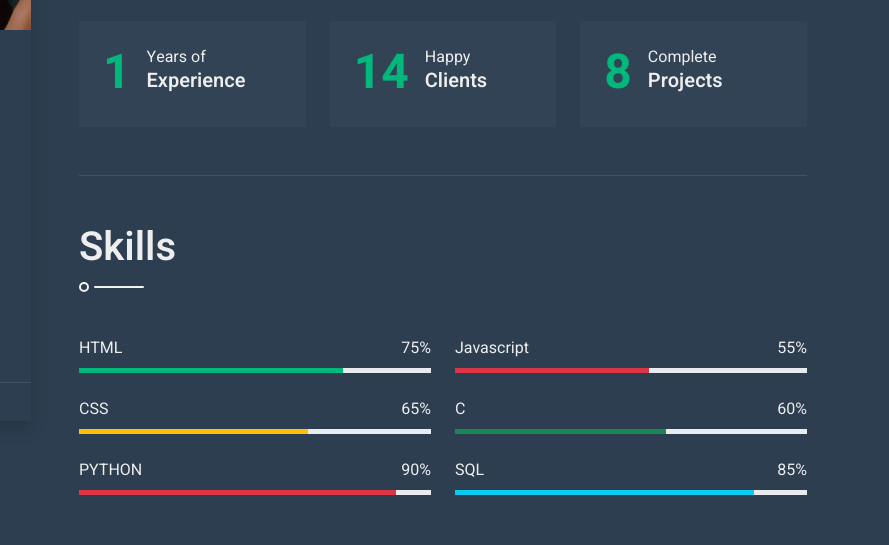
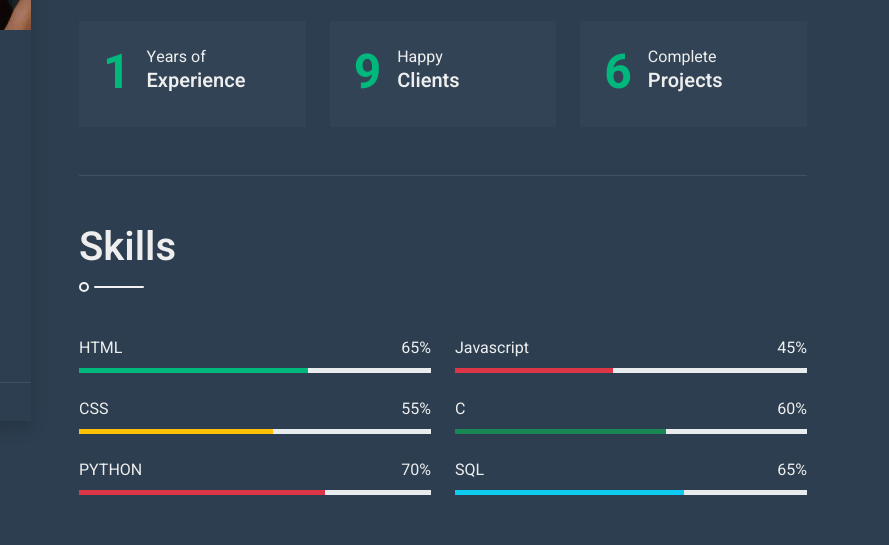
Before and after one commit to juliocesardsl/portfolio, a plain HTML site: page index.html in a window 1280 px wide. Shown: the part 379-924 px from the top of the page, 391-1280 px from the left. Drawn offline with nearby package versions, Linux system fonts and the light colour scheme.

Commit message:
Primeiro commit do portfólio

```diff
--- a/index.html
+++ b/index.html
@@ -4,8 +4,8 @@
         <met#aeb3b8et="utf-8">
         <title>Portfolio - julio.slima </title>
         <meta content="width=device-width, initial-scale=1.0" name="viewport">
-        <meta content="Free Website Template" name="keywords">
-        <meta content="Free Website Template" name="description">
+        <meta content="made by julio.slima" name="keywords">
+        <meta content="made by julio.slima" name="description">
 
         <!-- Favicon -->
         <link href="img/favicon.ico" rel="icon">
@@ -124,7 +124,7 @@
                             </div>
                             <div class="col-md-4 col-lg-6 col-xl-4">
                                 <div class="d-flex bg-secondary p-4">
-                                    <h1 class="flex-shrink-0 display-5 text-primary mb-0" data-toggle="counter-up">14</h1>
+                                    <h1 class="flex-shrink-0 display-5 text-primary mb-0" data-toggle="counter-up">9</h1>
                                     <div class="ps-3">
                                         <p class="mb-0">Happy</p>
                                         <h5 class="mb-0">Clients</h5>
@@ -133,7 +133,7 @@
                             </div>
                             <div class="col-md-4 col-lg-6 col-xl-4">
                                 <div class="d-flex bg-secondary p-4">
-                                    <h1 class="flex-shrink-0 display-5 text-primary mb-0" data-toggle="counter-up">8</h1>
+                                    <h1 class="flex-shrink-0 display-5 text-primary mb-0" data-toggle="counter-up">6</h1>
                                     <div class="ps-3">
                                         <p class="mb-0">Complete</p>
                                         <h5 class="mb-0">Projects</h5>
@@ -152,28 +152,28 @@
                                 <div class="skill mb-4">
                                     <div class="d-flex justify-content-between">
                                         <p class="mb-2">HTML</p>
-                                        <p class="mb-2">75%</p>
+                                        <p class="mb-2">65%</p>
                                     </div>
                                     <div class="progress">
-                                        <div class="progress-bar bg-primary" role="progressbar" aria-valuenow="75" aria-valuemin="0" aria-valuemax="100"></div>
+                                        <div class="progress-bar bg-primary" role="progressbar" aria-valuenow="65" aria-valuemin="0" aria-valuemax="100"></div>
                                     </div>
                                 </div>
                                 <div class="skill mb-4">
                                     <div class="d-flex justify-content-between">
                                         <p class="mb-2">CSS</p>
-                                        <p class="mb-2">65%</p>
+                                        <p class="mb-2">55%</p>
                                     </div>
                                     <div class="progress">
-                                        <div class="progress-bar bg-warning" role="progressbar" aria-valuenow="65" aria-valuemin="0" aria-valuemax="100"></div>
+                                        <div class="progress-bar bg-warning" role="progressbar" aria-valuenow="55" aria-valuemin="0" aria-valuemax="100"></div>
                                     </div>
                                 </div>
                                 <div class="skill mb-4">
                                     <div class="d-flex justify-content-between">
                                         <p class="mb-2">PYTHON</p>
-                                        <p class="mb-2">90%</p>
+                                        <p class="mb-2">70%</p>
                                     </div>
                                     <div class="progress">
-                                        <div class="progress-bar bg-danger" role="progressbar" aria-valuenow="90" aria-valuemin="0" aria-valuemax="100"></div>
+                                        <div class="progress-bar bg-danger" role="progressbar" aria-valuenow="70" aria-valuemin="0" aria-valuemax="100"></div>
                                     </div>
                                 </div>
                             </div>
@@ -181,10 +181,10 @@
                                 <div class="skill mb-4">
                                     <div class="d-flex justify-content-between">
                                         <p class="mb-2">Javascript</p>
-                                        <p class="mb-2">55%</p>
+                                        <p class="mb-2">45%</p>
                                     </div>
                                     <div class="progress">
-                                        <div class="progress-bar bg-danger" role="progressbar" aria-valuenow="55" aria-valuemin="0" aria-valuemax="100"></div>
+                                        <div class="progress-bar bg-danger" role="progressbar" aria-valuenow="45" aria-valuemin="0" aria-valuemax="100"></div>
                                     </div>
                                 </div>
                                 <div class="skill mb-4">
@@ -199,10 +199,10 @@
                                 <div class="skill mb-4">
                                     <div class="d-flex justify-content-between">
                                         <p class="mb-2">SQL</p>
-                                        <p class="mb-2">85%</p>
+                                        <p class="mb-2">65%</p>
                                     </div>
                                     <div class="progress">
-                                        <div class="progress-bar bg-info" role="progressbar" aria-valuenow="85" aria-valuemin="0" aria-valuemax="100"></div>
+                                        <div class="progress-bar bg-info" role="progressbar" aria-valuenow="65" aria-valuemin="0" aria-valuemax="100"></div>
                                     </div>
                                 </div>
                             </div>
@@ -297,7 +297,7 @@
                                             </div>
                                         </div>
                                     </div>
-                                    <div class="col-md-6 mb-4 portfolio-item second">
+                                    <div class="col-md-6 mb-4 portfolio-item first">
                                         <div class="position-relative overflow-hidden mb-2">
                                             <img class="img-fluid w-100" src="img/imagem2.jpg" alt="">
                                             <div class="portfolio-btn d-flex align-items-center justify-content-center">
@@ -307,7 +307,7 @@
                                             </div>
                                         </div>
                                     </div>
-                                    <div class="col-md-6 mb-4 portfolio-item first">
+                                    <div class="col-md-6 mb-4 portfolio-item second">
                                         <div class="position-relative overflow-hidden mb-2">
                                             <img class="img-fluid w-100" src="img/imagem3.jpg" alt="">
                                             <div class="portfolio-btn d-flex align-items-center justify-content-center">
@@ -322,6 +322,16 @@
                                             <img class="img-fluid w-100" src="img/imagem4.jpg" alt="">
                                             <div class="portfolio-btn d-flex align-items-center justify-content-center">
                                                 <a href="img/imagem4.jpg" data-lightbox="portfolio">
+                                                    <i class="bi bi-plus text-light"></i>
+                                                </a>
+                                            </div>
+                                        </div>
+                                    </div>
+                                    <div class="col-md-6 mb-4 portfolio-item first">
+                                        <div class="position-relative overflow-hidden mb-2">
+                                            <img class="img-fluid w-100" src="img/imagem5.jpg" alt="">
+                                            <div class="portfolio-btn d-flex align-items-center justify-content-center">
+                                                <a href="img/imagem5.jpg" data-lightbox="portfolio">
                                                     <i class="bi bi-plus text-light"></i>
                                                 </a>
                                             </div>
```
Also changed, not shown: img/imagem4.jpg, img/imagem5.jpg (added).
